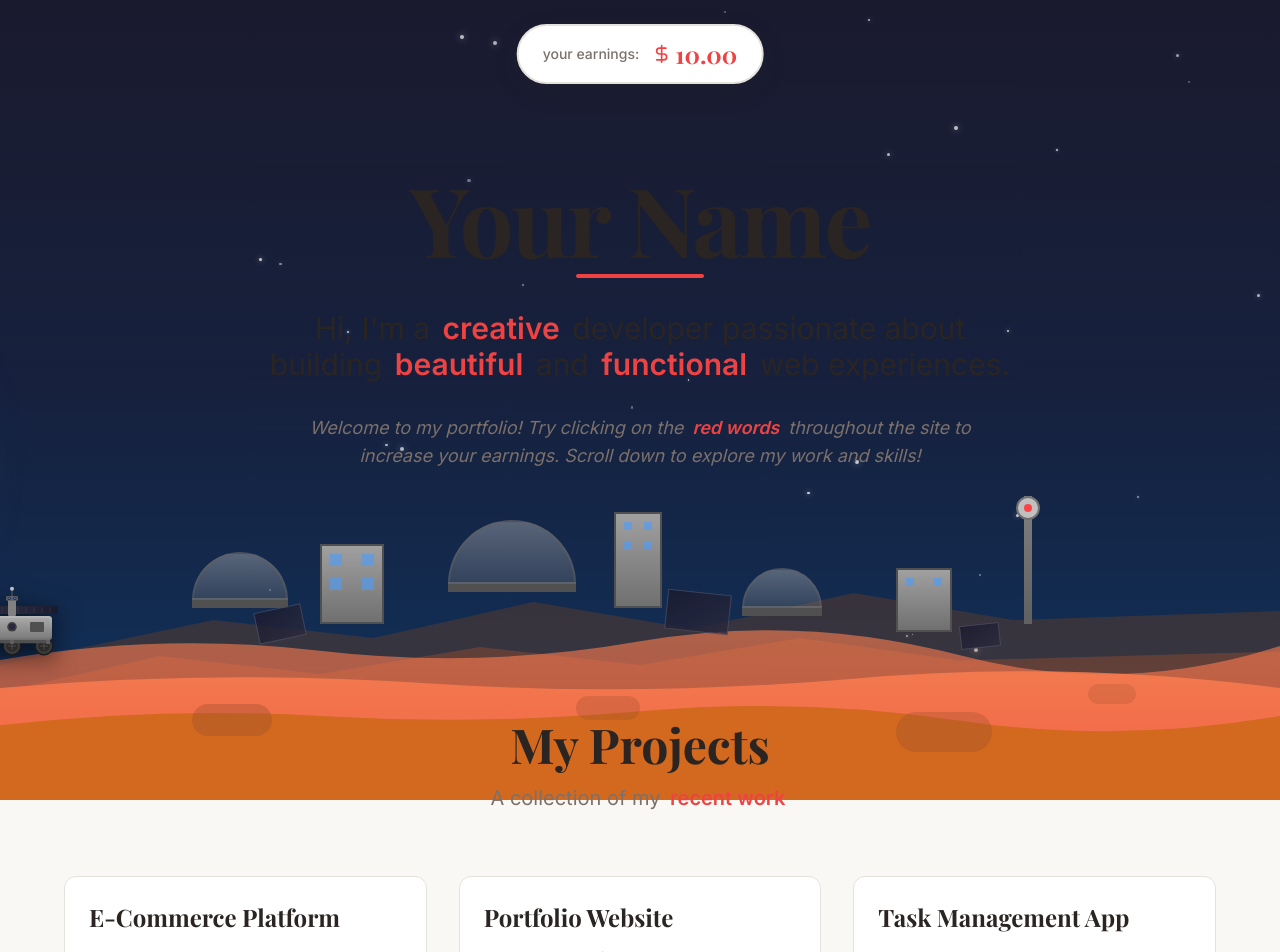
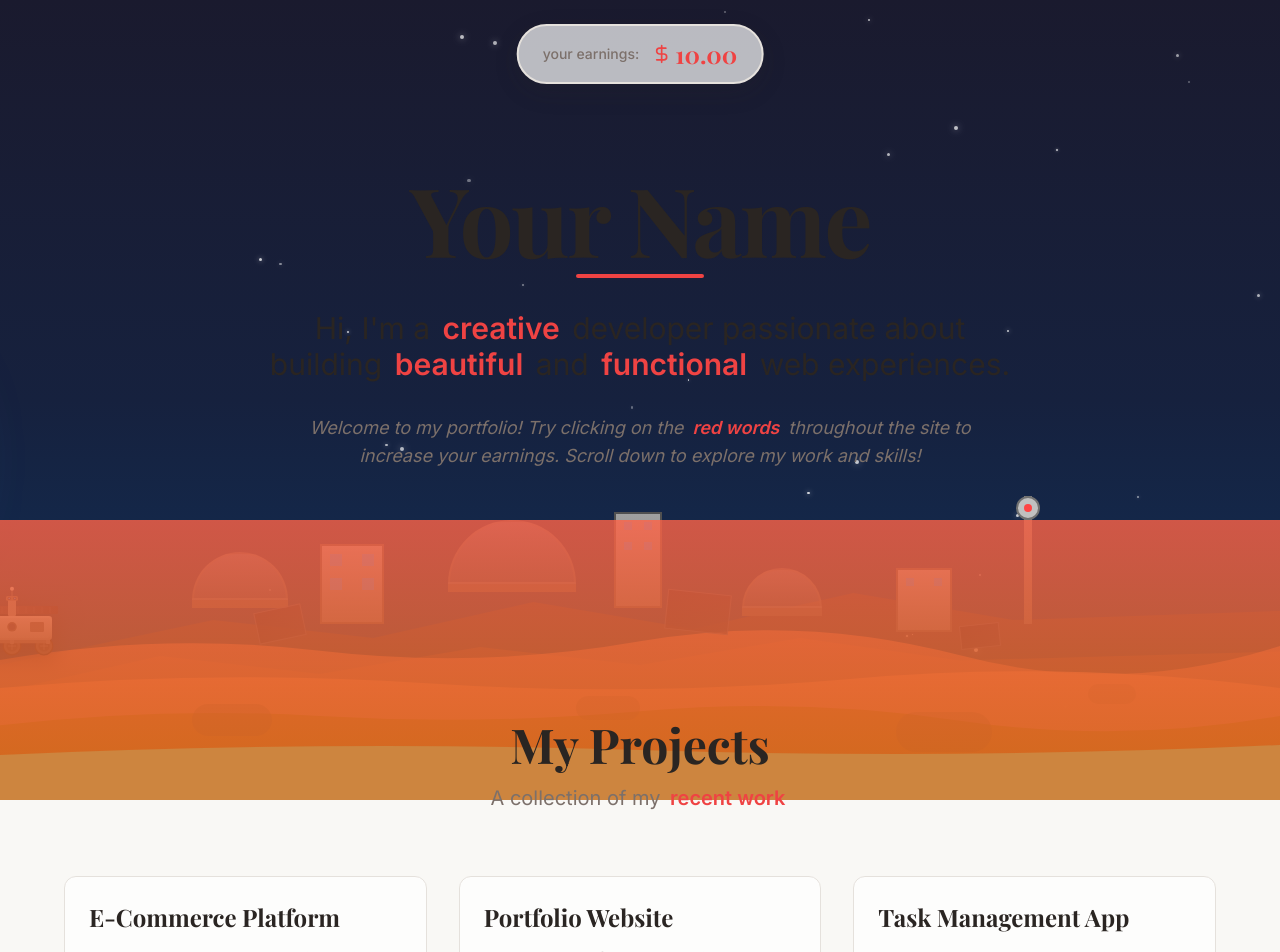
Before and after one commit to aaronrhim/NewPortfolio, a React (Vite) app: page / in a window 1280 px wide. Shown: the top 952 px of the page. Built offline with nearby package versions, Linux system fonts and the light colour scheme; the HTML template or start-up script is replaced by a standard one.

Commit message:
Fix rover movement and terrain gaps

```diff
--- a/src/components/MarsParallaxBackground.tsx
+++ b/src/components/MarsParallaxBackground.tsx
@@ -40,7 +40,7 @@ export const MarsParallaxBackground = () => {
 
   // When traversing, move down the page following terrain
   const traverseProgress = isRoverTraversing ? (scrollProgress - roverThreshold) / (1 - roverThreshold) : 0;
-  const roverY = isRoverTraversing ? 18 + (traverseProgress * 150) : 18; // Moves down 150vh
+  const roverY = isRoverTraversing ? 18 - (traverseProgress * 150) : 18; // Moves DOWN 150vh (subtract from bottom)
 
   return (
     <div className="fixed inset-0 -z-10 overflow-hidden pointer-events-none">
@@ -348,19 +348,19 @@ export const MarsParallaxBackground = () => {
         )}
       </div>
 
-      {/* Extended terrain folds - parallax layers going down the page */}
+      {/* Extended terrain folds - seamless parallax layers going down the page */}
       {/* Terrain fold 1 */}
       <div
         className="absolute left-0 right-0"
         style={{
-          top: '100vh',
+          top: '65vh',
           transform: `translateY(${-terrainFold1Offset}px)`,
-          height: '40vh',
+          height: '50vh',
         }}
       >
         <svg
-          className="absolute bottom-0 w-full h-full"
-          viewBox="0 0 1200 300"
+          className="absolute top-0 w-full h-full"
+          viewBox="0 0 1200 400"
           preserveAspectRatio="none"
           xmlns="http://www.w3.org/2000/svg"
         >
@@ -371,12 +371,12 @@ export const MarsParallaxBackground = () => {
             </linearGradient>
           </defs>
           <path
-            d="M0,100 Q200,80 400,90 T800,85 T1200,95 L1200,300 L0,300 Z"
+            d="M0,0 L1200,0 L1200,250 Q900,230 600,245 T0,235 Z"
             fill="url(#marsGradient2)"
-            opacity="0.7"
+            opacity="0.8"
           />
           <path
-            d="M0,150 Q150,130 300,140 T600,135 T900,145 T1200,140 L1200,300 L0,300 Z"
+            d="M0,235 Q300,220 600,230 T1200,225 L1200,400 L0,400 Z"
             fill="#cd853f"
           />
         </svg>
@@ -386,24 +386,24 @@ export const MarsParallaxBackground = () => {
       <div
         className="absolute left-0 right-0"
         style={{
-          top: '160vh',
+          top: '105vh',
           transform: `translateY(${-terrainFold2Offset}px)`,
-          height: '45vh',
+          height: '55vh',
         }}
       >
         <svg
-          className="absolute bottom-0 w-full h-full"
-          viewBox="0 0 1200 300"
+          className="absolute top-0 w-full h-full"
+          viewBox="0 0 1200 400"
           preserveAspectRatio="none"
           xmlns="http://www.w3.org/2000/svg"
         >
           <path
-            d="M0,120 Q250,90 500,110 T1000,105 T1200,115 L1200,300 L0,300 Z"
+            d="M0,0 L1200,0 L1200,280 Q800,260 400,275 T0,265 Z"
             fill="#a0522d"
-            opacity="0.6"
+            opacity="0.7"
           />
           <path
-            d="M0,170 Q200,140 400,160 T800,150 T1200,165 L1200,300 L0,300 Z"
+            d="M0,265 Q400,245 800,260 T1200,255 L1200,400 L0,400 Z"
             fill="#d2691e"
           />
         </svg>
@@ -413,24 +413,24 @@ export const MarsParallaxBackground = () => {
       <div
         className="absolute left-0 right-0"
         style={{
-          top: '230vh',
+          top: '150vh',
           transform: `translateY(${-terrainFold3Offset}px)`,
-          height: '50vh',
+          height: '60vh',
         }}
       >
         <svg
-          className="absolute bottom-0 w-full h-full"
-          viewBox="0 0 1200 300"
+          className="absolute top-0 w-full h-full"
+          viewBox="0 0 1200 400"
           preserveAspectRatio="none"
           xmlns="http://www.w3.org/2000/svg"
         >
           <path
-            d="M0,140 Q180,110 360,130 T720,120 T1200,135 L1200,300 L0,300 Z"
+            d="M0,0 L1200,0 L1200,300 Q900,275 600,290 T0,280 Z"
             fill="#8b4513"
-            opacity="0.5"
+            opacity="0.6"
           />
           <path
-            d="M0,190 Q220,160 440,180 T880,170 T1200,185 L1200,300 L0,300 Z"
+            d="M0,280 Q350,260 700,275 T1200,270 L1200,400 L0,400 Z"
             fill="#cd853f"
           />
         </svg>
--- a/src/components/Skills.tsx
+++ b/src/components/Skills.tsx
@@ -34,7 +34,7 @@ export const Skills = ({ onEarn }: SkillsProps) => {
   ];
 
   return (
-    <section className="py-20 px-4 bg-secondary/30">
+    <section className="py-20 px-4 bg-secondary/20">
       <div className="max-w-6xl mx-auto">
         <div className="text-center mb-16">
           <h2 className="text-5xl font-serif font-bold mb-4">Skills & Expertise</h2>
--- a/src/index.css
+++ b/src/index.css
@@ -11,7 +11,7 @@ All colors MUST be HSL.
     --background: 35 25% 97%;
     --foreground: 20 10% 15%;
 
-    --card: 0 0% 100%;
+    --card: 0 0% 100% / 0.7;
     --card-foreground: 20 10% 15%;
 
     --popover: 0 0% 100%;
@@ -56,7 +56,7 @@ All colors MUST be HSL.
     --background: 20 15% 10%;
     --foreground: 35 25% 97%;
 
-    --card: 20 12% 12%;
+    --card: 20 12% 12% / 0.7;
     --card-foreground: 35 25% 97%;
 
     --popover: 20 12% 12%;
```
